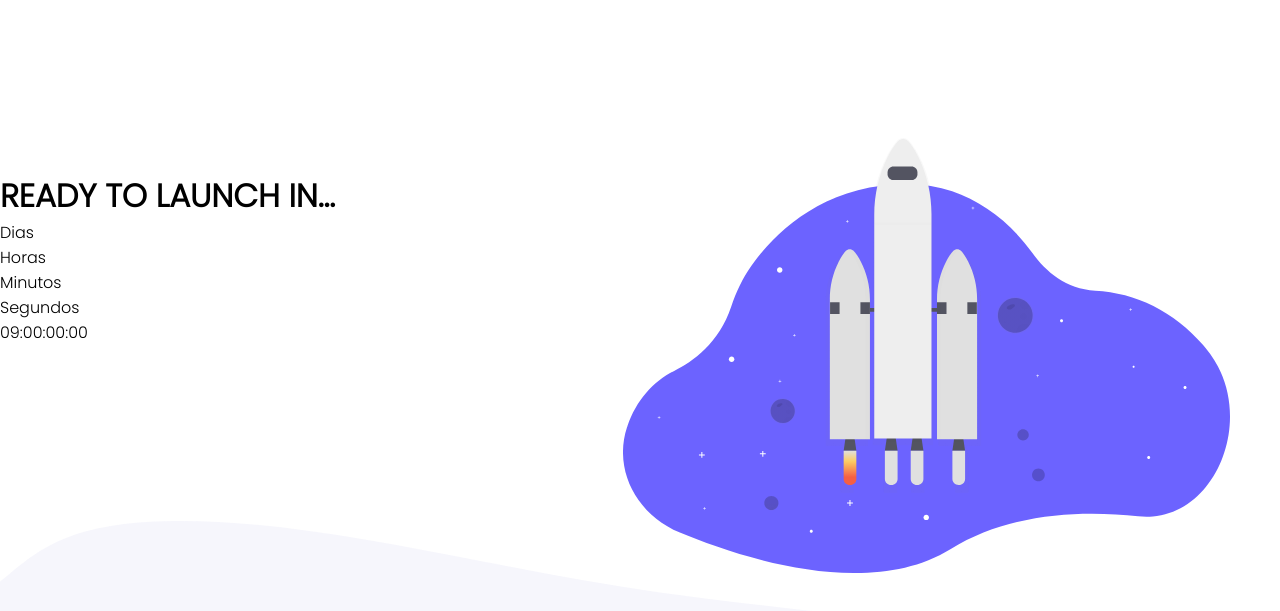
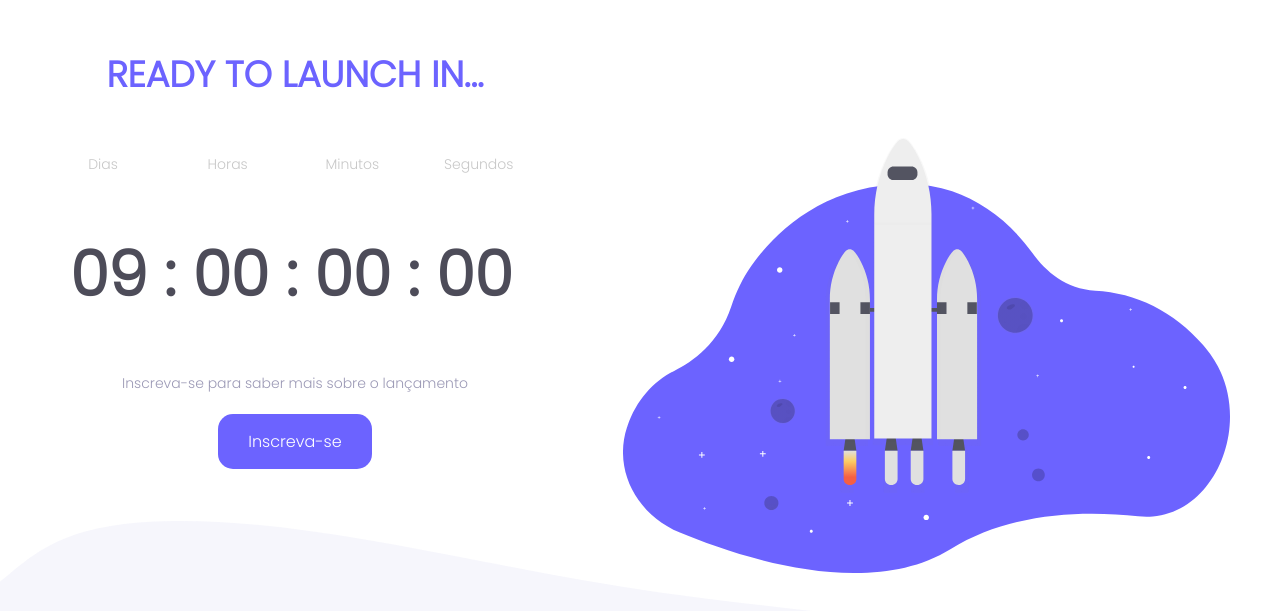
Before and after one commit to pedrohma07/Countdown, a plain HTML site: page index.html in a window 1280 px wide. Shown: the part 137-748 px from the top of the page. Drawn offline with Linux system fonts and the light colour scheme.

Commit message:
Adicionando estilos

```diff
--- a/index.html
+++ b/index.html
@@ -19,8 +19,12 @@
                         <p>Minutos</p>
                         <p>Segundos</p>
                     </div>
-                    <div>
-                        <span>09:00:00:00</span>
+                    <div class="bloco-count">
+                        <span>09 : 00 : 00 : 00</span>
+                    </div>
+                    <div class="bloco-inscrever">
+                        <p>Inscreva-se para saber mais sobre o lançamento </p>
+                        <button>Inscreva-se</button>
                     </div>
             </div>
             <img src="assets/img/rocket.svg" alt="rocket" class="img-rocket">
--- a/styles/index.css
+++ b/styles/index.css
@@ -24,8 +24,8 @@
 .principal{
     display: flex;
     align-items: center;
-    justify-content: space-between;
-
+    justify-content: flex-start;
+    margin-left: 70px;
     height: 100%;
 }
 .img-rocket{
@@ -36,3 +36,52 @@
 .top img,.bottom img{
     width: 100%;
 }
+.countdown{
+    display: flex;
+    flex-direction: column;
+    justify-content: space-evenly;
+    width: 450px;
+    height: 100%;
+}
+.leg{
+    display: flex;
+    justify-content: space-between;
+    margin-right: 10px;
+ }
+ .leg p{
+    width: 15%;
+    color: var(--light-grey);
+    font-size: 14px;
+    text-align: center;
+ }
+ .bloco-count span{
+    font-size: 62px;
+    font-weight: bold;
+    color: var(--black);
+
+ }
+ .countdown h1{
+    text-align: center;
+    color: var(--purple);
+    font-weight: bold;
+    font-size: 36px;
+ }
+ .bloco-inscrever{
+    display: flex;
+    flex-direction: column;
+    justify-content: space-between;
+    align-items: center;
+ }
+ .bloco-inscrever p{
+    font-size: 14px;
+    color: var(--text-color);
+ }
+ .bloco-inscrever button{
+    font-size: 16px;
+    color: #ffffff;
+    background-color: var(--purple);
+    border: none;
+    border-radius: 15px;
+    padding: 15px 30px;
+    margin-top: 20px;
+ }
```
